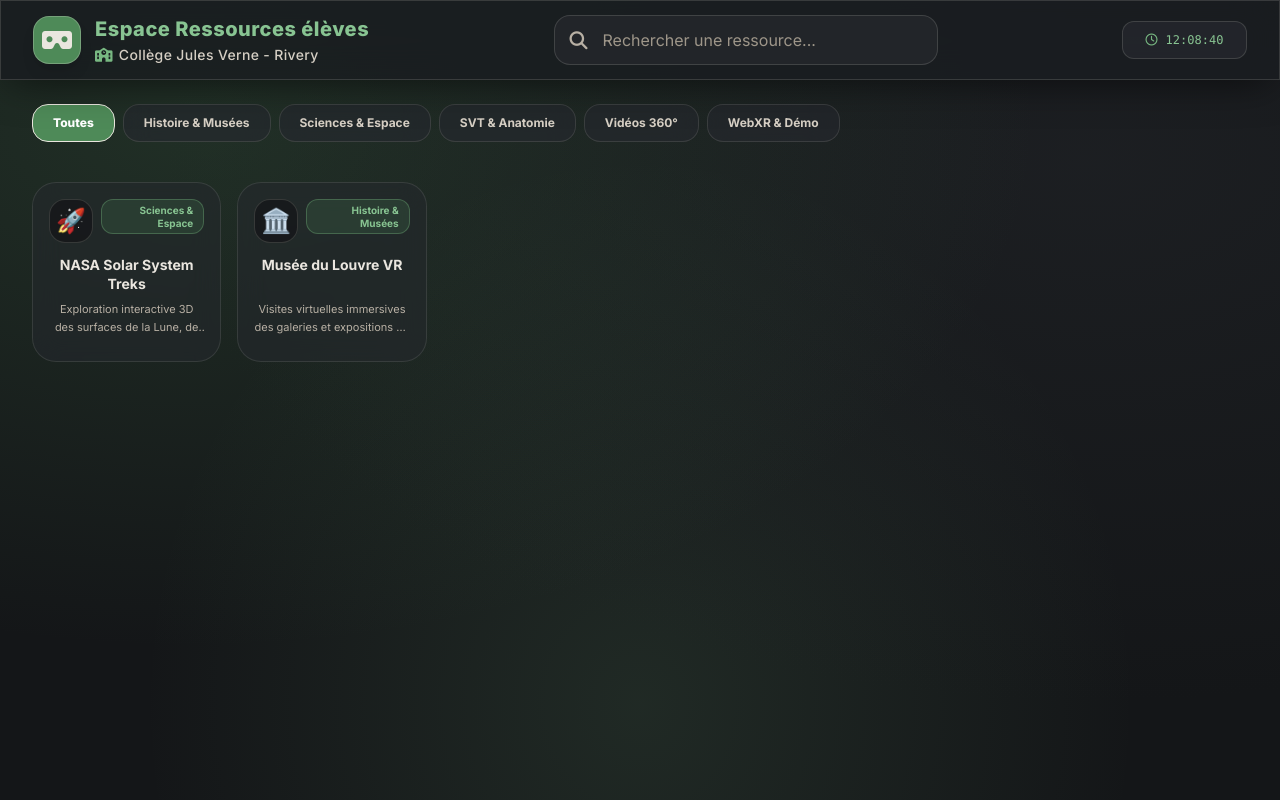
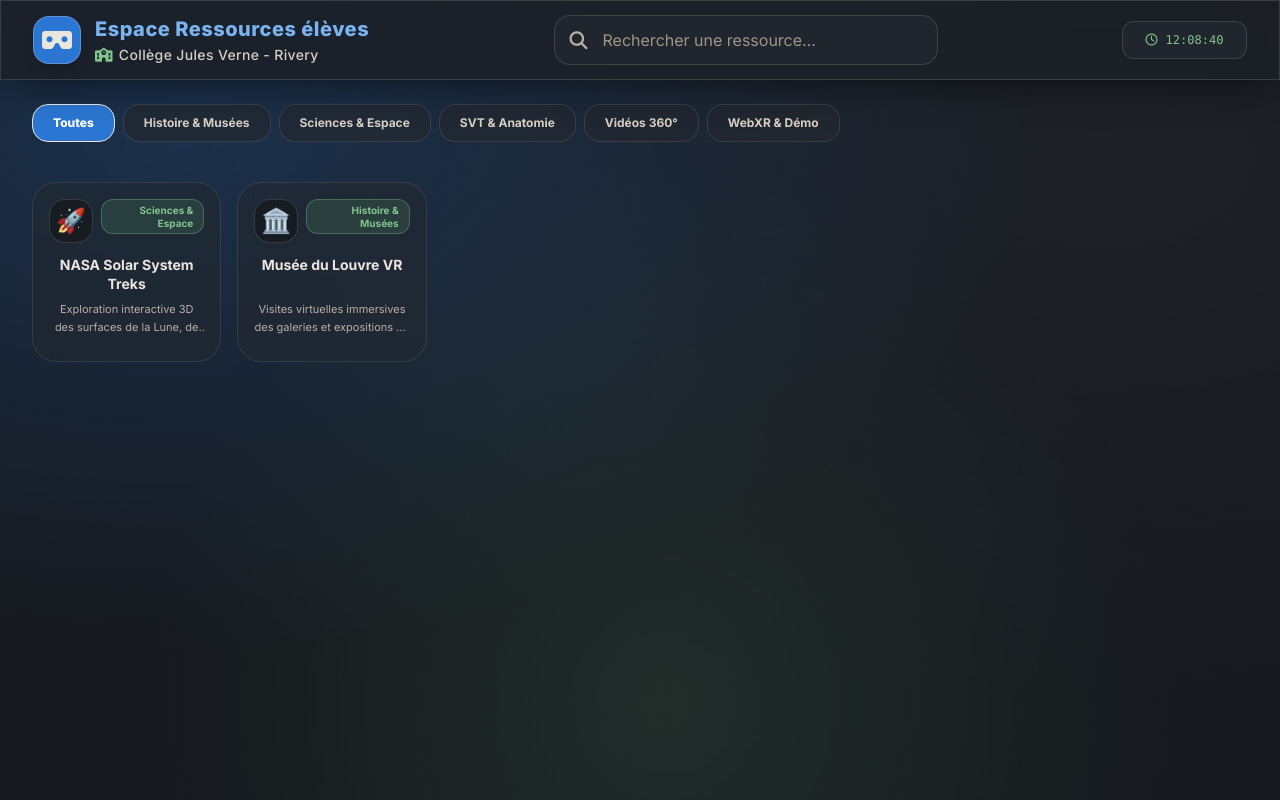
Before and after one commit to CollegesCD80/Mes-Liens-Rivery, a plain HTML site: page index.html in a window 1280 px wide. Drawn offline with nearby package versions, Linux system fonts and the light colour scheme; no server answers.

Commit message:
Update index.html

```diff
--- a/index.html
+++ b/index.html
@@ -19,8 +19,8 @@
                     fontFamily: { sans: ['Inter', 'sans-serif'] },
                     colors: {
                         quest: {
-                            blue: '#4E8A58', purple: '#26292E', cyan: '#78B882',
-                            dark: '#141618', panel: 'rgba(26, 29, 33, 0.84)', card: 'rgba(234, 230, 223, 0.05)'
+                            blue: '#2B76D2', purple: '#559662', cyan: '#589EE8',
+                            dark: '#16191E', panel: 'rgba(28, 32, 39, 0.84)', card: 'rgba(234, 230, 223, 0.05)'
                         }
                     }
                 }
@@ -30,24 +30,24 @@
 
     <style>
         body {
-            background-color: #141618;
+            background-color: #16191E;
             background-image:
-                radial-gradient(at 15% 15%, rgba(78, 138, 88, 0.22) 0px, transparent 55%),
-                radial-gradient(at 85% 20%, rgba(38, 41, 46, 0.45) 0px, transparent 60%),
-                radial-gradient(at 50% 88%, rgba(120, 184, 130, 0.12) 0px, transparent 55%);
+                radial-gradient(at 14% 16%, rgba(43, 118, 210, 0.25) 0px, transparent 55%),
+                radial-gradient(at 86% 20%, rgba(36, 40, 48, 0.55) 0px, transparent 60%),
+                radial-gradient(at 52% 88%, rgba(85, 150, 98, 0.16) 0px, transparent 55%);
             background-attachment: fixed;
             min-height: 100vh;
             color: #EAE6DF;
         }
         .glass-panel {
-            background: rgba(26, 29, 33, 0.84);
+            background: rgba(28, 32, 39, 0.84);
             backdrop-filter: blur(20px);
             -webkit-backdrop-filter: blur(20px);
             border: 1px solid rgba(234, 230, 223, 0.13);
             box-shadow: 0 10px 40px -10px rgba(0, 0, 0, 0.6);
         }
         .glass-card {
-            background: rgba(38, 41, 46, 0.55);
+            background: rgba(36, 40, 48, 0.58);
             backdrop-filter: blur(14px);
             -webkit-backdrop-filter: blur(14px);
             border: 1px solid rgba(234, 230, 223, 0.11);
@@ -59,27 +59,27 @@
             outline: none;
         }
         .glass-card:hover {
-            background: rgba(38, 41, 46, 0.82);
-            border-color: rgba(120, 184, 130, 0.65);
+            background: rgba(36, 40, 48, 0.86);
+            border-color: rgba(88, 158, 232, 0.65);
             transform: translateY(-4px) scale(1.01);
-            box-shadow: 0 12px 30px -5px rgba(78, 138, 88, 0.3);
+            box-shadow: 0 12px 30px -5px rgba(43, 118, 210, 0.35);
         }
         .vr-btn { transition: all 0.2s cubic-bezier(0.4, 0, 0.2, 1); }
         .vr-btn:active { transform: scale(0.95); }
 
         /* Style des boutons de catégories sans dégradé et sans ombre */
         .category-btn {
-            background-color: rgba(38, 41, 46, 0.65);
+            background-color: rgba(36, 40, 48, 0.68);
             backdrop-filter: blur(14px);
             border: 1px solid rgba(234, 230, 223, 0.12);
             transition: all 0.25s cubic-bezier(0.4, 0, 0.2, 1);
         }
         .category-btn:hover {
-            background-color: rgba(38, 41, 46, 0.9);
-            border-color: rgba(120, 184, 130, 0.6);
+            background-color: rgba(36, 40, 48, 0.92);
+            border-color: rgba(85, 150, 98, 0.65);
         }
         .category-btn.active {
-            background-color: #4E8A58;
+            background-color: #2B76D2;
             border-color: #EAE6DF;
             color: #FFFFFF;
             font-weight: 800;
@@ -93,20 +93,20 @@
         <div class="max-w-[95rem] mx-auto flex flex-col md:flex-row items-center justify-between gap-4">
             <div class="flex items-center gap-3.5 w-full md:w-auto justify-between md:justify-start">
                 <div class="flex items-center gap-3.5">
-                    <div class="w-12 h-12 rounded-2xl bg-[#4E8A58] flex items-center justify-center shadow-lg text-[#EAE6DF] text-2xl font-black shrink-0 border border-[#EAE6DF]/25">
+                    <div class="w-12 h-12 rounded-2xl bg-[#2B76D2] flex items-center justify-center shadow-lg text-[#EAE6DF] text-2xl font-black shrink-0 border border-[#EAE6DF]/25">
                         <i class="fa-solid fa-vr-cardboard"></i>
                     </div>
                     <div>
-                        <h1 class="text-lg md:text-xl font-extrabold tracking-wide text-[#88C492]">
+                        <h1 class="text-lg md:text-xl font-extrabold tracking-wide text-[#7AB4F0]">
                             Espace Ressources élèves
                         </h1>
                         <p class="text-sm text-[#D6CFC4] font-medium tracking-wide flex items-center gap-1.5 mt-0.5">
-                            <i class="fa-solid fa-school text-[#78B882]"></i>
+                            <i class="fa-solid fa-school text-[#82C48E]"></i>
                             <span>Collège Jules Verne - Rivery</span>
                         </p>
                     </div>
                 </div>
-                <div id="vr-clock-mobile" class="text-xs font-mono bg-[#26292E]/80 border border-[#EAE6DF]/15 px-3 py-1.5 rounded-xl text-[#88C492] md:hidden flex items-center gap-1.5 min-w-[110px] justify-center">
+                <div id="vr-clock-mobile" class="text-xs font-mono bg-[#242830]/85 border border-[#EAE6DF]/15 px-3 py-1.5 rounded-xl text-[#82C48E] md:hidden flex items-center gap-1.5 min-w-[110px] justify-center">
                     <i class="fa-regular fa-clock"></i>
                     <span class="clock-text">--:--:--</span>
                 </div>
@@ -117,15 +117,15 @@
                 <div class="absolute inset-y-0 left-0 pl-4 flex items-center pointer-events-none text-[#B8B0A4] text-lg">
                     <i class="fa-solid fa-magnifying-glass"></i>
                 </div>
-                <input type="text" id="searchInput" placeholder="Rechercher une ressource..." class="w-full pl-12 pr-10 py-3 rounded-2xl bg-[#26292E]/75 border border-[#EAE6DF]/15 text-[#EAE6DF] placeholder-[#9E9689] text-base focus:outline-none focus:border-[#78B882]">
+                <input type="text" id="searchInput" placeholder="Rechercher une ressource..." class="w-full pl-12 pr-10 py-3 rounded-2xl bg-[#242830]/80 border border-[#EAE6DF]/15 text-[#EAE6DF] placeholder-[#9E9689] text-base focus:outline-none focus:border-[#589EE8]">
                 <button id="clearSearch" class="hidden absolute inset-y-0 right-0 pr-4 flex items-center text-[#B8B0A4] hover:text-white">
                     <i class="fa-solid fa-xmark"></i>
                 </button>
             </div>
 
             <div class="flex items-center gap-3 w-full md:w-auto justify-end">
-                <div id="vr-clock-desktop" class="hidden md:flex text-xs font-mono bg-[#26292E]/80 border border-[#EAE6DF]/15 px-3.5 py-2.5 rounded-xl text-[#88C492] items-center gap-2 min-w-[125px] justify-center">
-                    <i class="fa-regular fa-clock text-[#78B882]"></i>
+                <div id="vr-clock-desktop" class="hidden md:flex text-xs font-mono bg-[#242830]/85 border border-[#EAE6DF]/15 px-3.5 py-2.5 rounded-xl text-[#82C48E] items-center gap-2 min-w-[125px] justify-center">
+                    <i class="fa-regular fa-clock text-[#82C48E]"></i>
                     <span class="clock-text">--:--:--</span>
                 </div>
             </div>
@@ -144,7 +144,7 @@
             <div id="bookmarkGrid" class="grid grid-cols-1 sm:grid-cols-2 md:grid-cols-3 lg:grid-cols-4 xl:grid-cols-6 gap-4 justify-items-center"></div>
             <div id="emptyState" class="hidden flex-col items-center justify-center py-16 text-center glass-panel rounded-3xl mt-4">
                 <h3 class="text-xl font-bold text-[#EAE6DF] mb-1">Aucune ressource trouvée</h3>
-                <button id="btnResetFilters" class="vr-btn mt-4 px-5 py-2.5 bg-[#4E8A58]/25 text-[#88C492] border border-[#78B882]/50 rounded-xl text-sm font-semibold">
+                <button id="btnResetFilters" class="vr-btn mt-4 px-5 py-2.5 bg-[#2B76D2]/25 text-[#7AB4F0] border border-[#589EE8]/50 rounded-xl text-sm font-semibold">
                     Réinitialiser les filtres
                 </button>
             </div>
@@ -253,13 +253,13 @@
                 card.className = 'glass-card rounded-3xl p-4 relative w-full';
 
                 let iconHTML = `<span class="text-2xl">${item.icon || '🌐'}</span>`;
-                if (item.icon && item.icon.startsWith('fa-')) iconHTML = `<i class="fa-brands ${item.icon} text-2xl text-[#78B882]"></i>`;
+                if (item.icon && item.icon.startsWith('fa-')) iconHTML = `<i class="fa-brands ${item.icon} text-2xl text-[#82C48E]"></i>`;
 
                 card.innerHTML = `
                     <div>
                         <div class="flex items-start justify-between gap-2 mb-3">
-                            <div class="w-11 h-11 rounded-2xl bg-[#141618]/75 border border-[#EAE6DF]/15 flex items-center justify-center shrink-0">${iconHTML}</div>
-                            <span class="text-[10px] font-bold px-2.5 py-1 rounded-xl bg-[#4E8A58]/20 border border-[#78B882]/35 text-[#88C492] line-clamp-2 leading-tight text-right">${escapeHTML(item.category)}</span>
+                            <div class="w-11 h-11 rounded-2xl bg-[#16191E]/80 border border-[#EAE6DF]/15 flex items-center justify-center shrink-0">${iconHTML}</div>
+                            <span class="text-[10px] font-bold px-2.5 py-1 rounded-xl bg-[#559662]/20 border border-[#82C48E]/35 text-[#82C48E] line-clamp-2 leading-tight text-right">${escapeHTML(item.category)}</span>
                         </div>
                         <h3 class="text-sm font-bold text-[#EAE6DF] text-center mb-1.5 line-clamp-2 leading-snug min-h-[2.5rem]" title="${escapeHTML(item.title)}">${escapeHTML(item.title)}</h3>
                         <p class="text-[#B8B0A4] text-[11px] text-center leading-relaxed line-clamp-2 mb-2">${escapeHTML(item.description || '')}</p>
```
